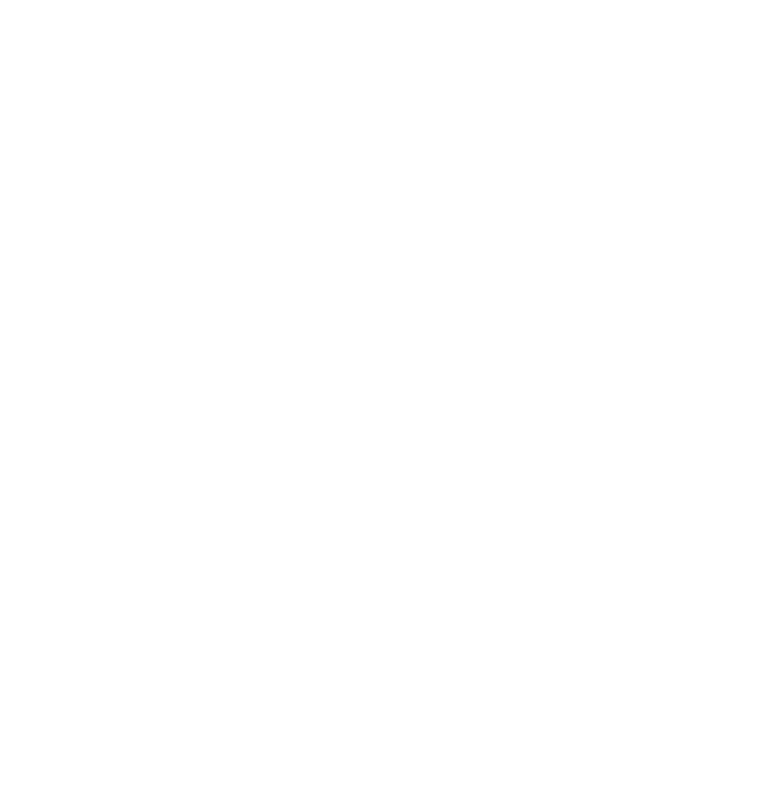
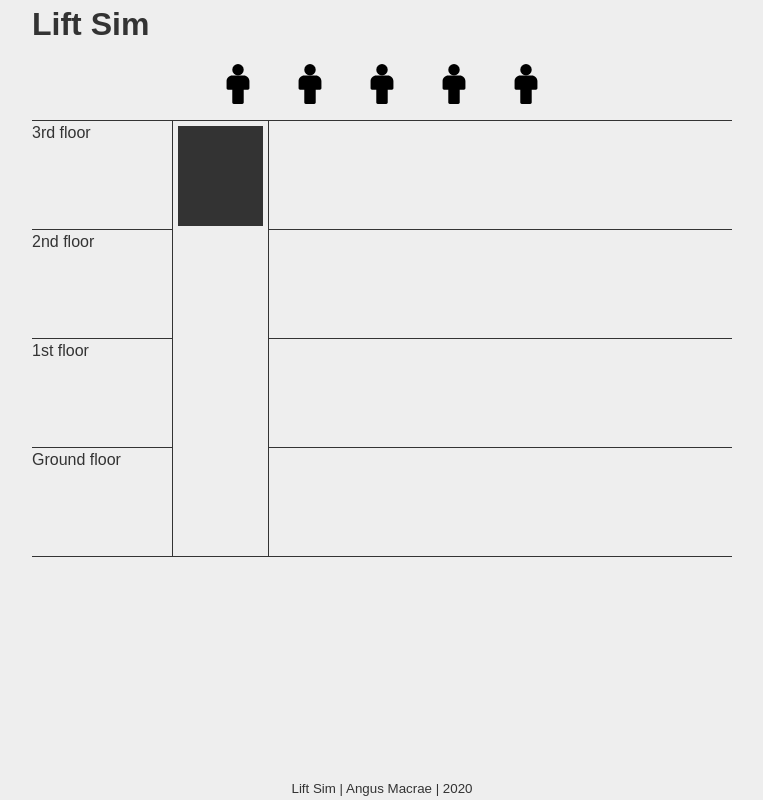
Before and after one commit to AngusMacrae/lift-sim, a plain HTML site: page index.html in a window 1280 px wide. Shown: the whole page, without its empty margins (258-1021 px from the left). Drawn offline with Linux system fonts and the light colour scheme.

Commit message:
Add HTML structure and styling

```diff
--- a/index.html
+++ b/index.html
@@ -7,6 +7,48 @@
     <link rel="stylesheet" href="css/styles.css" />
   </head>
   <body>
+    <div class="page-container">
+      <header>
+        <h1>Lift Sim</h1>
+      </header>
+      <main>
+        <ul class="command-palette">
+          <li class="add-passenger passenger" data-destination="0"><img src="img/passenger.svg" /></li>
+          <li class="add-passenger passenger" data-destination="1"><img src="img/passenger.svg" /></li>
+          <li class="add-passenger passenger" data-destination="2"><img src="img/passenger.svg" /></li>
+          <li class="add-passenger passenger" data-destination="3"><img src="img/passenger.svg" /></li>
+          <li class="add-passenger passenger" data-destination="4"><img src="img/passenger.svg" /></li>
+        </ul>
+        <div class="building">
+          <div class="lift-shaft">
+            <div class="lift"></div>
+          </div>
+          <div class="floor" data-number="3">
+            <span class="floor-label">3rd floor</span>
+            <div class="disembark-area"></div>
+            <div class="waiting-area"></div>
+          </div>
+          <div class="floor" data-number="2">
+            <span class="floor-label">2nd floor</span>
+            <div class="disembark-area"></div>
+            <div class="waiting-area"></div>
+          </div>
+          <div class="floor" data-number="1">
+            <span class="floor-label">1st floor</span>
+            <div class="disembark-area"></div>
+            <div class="waiting-area"></div>
+          </div>
+          <div class="floor" data-number="0">
+            <span class="floor-label">Ground floor</span>
+            <div class="disembark-area"></div>
+            <div class="waiting-area"></div>
+          </div>
+        </div>
+      </main>
+      <footer>
+        <p><small>Lift Sim | Angus Macrae | 2020</small></p>
+      </footer>
+    </div>
     <script src="js/script.js"></script>
   </body>
 </html>
--- a/scss/styles.scss
+++ b/scss/styles.scss
@@ -1,2 +1,82 @@
 @import 'reset';
 @import 'typography';
+
+body {
+  color: #333;
+  background-color: #eee;
+}
+
+.page-container {
+  max-width: 700px;
+  min-height: 100vh;
+  margin: 0 auto;
+  display: flex;
+  flex-direction: column;
+}
+
+main {
+  flex: 1;
+}
+
+.command-palette {
+  display: flex;
+  justify-content: center;
+  align-items: stretch;
+
+  li {
+    margin: 0 1rem;
+  }
+}
+
+.passenger img {
+  height: 40px;
+  width: 40px;
+}
+
+.building {
+  position: relative;
+}
+
+.lift-shaft {
+  height: 100%;
+  padding: 5px;
+  border: 1px solid #333;
+  background-color: #eee;
+  position: absolute;
+  left: 20%;
+}
+
+.lift {
+  height: 100px;
+  width: 85px;
+  background-color: #333;
+  margin-right: auto;
+  margin-left: auto;
+}
+
+.floor {
+  height: 110px;
+  margin-bottom: -1px;
+  border-top: 1px solid #333;
+  border-bottom: 1px solid #333;
+  z-index: -999;
+  position: relative;
+  display: flex;
+
+  .floor-label {
+    position: absolute;
+  }
+
+  .disembark-area {
+    flex: 0 0 20%;
+    margin-right: 95px;
+  }
+
+  .waiting-area {
+    flex: 1;
+  }
+}
+
+footer {
+  text-align: center;
+}
```
Also changed, not shown: css/styles.css, img/passenger.svg (added).
